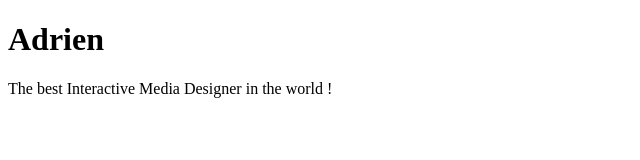
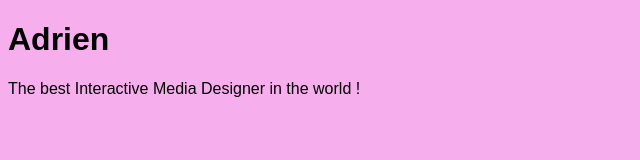
Before and after one commit to AdrienMaurer/bonjour, a plain HTML site: page index.html in a window 1280 px wide. Shown: the whole page, without its empty margins (0-640 px from the left). Drawn offline with Linux system fonts and the light colour scheme.

Commit message:
so pretty

```diff
--- a/index.html
+++ b/index.html
@@ -4,6 +4,12 @@
     <meta charset="UTF-8">
     <meta name="viewport" content="width=device-width, initial-scale=1.0">
     <title>Adrien</title>
+    <style>
+        body {
+            font-family: sans-serif;
+            background: rgb(246, 175, 236)
+        }
+    </style>
 </head>
 <body>
     <h1>Adrien</h1>
```
